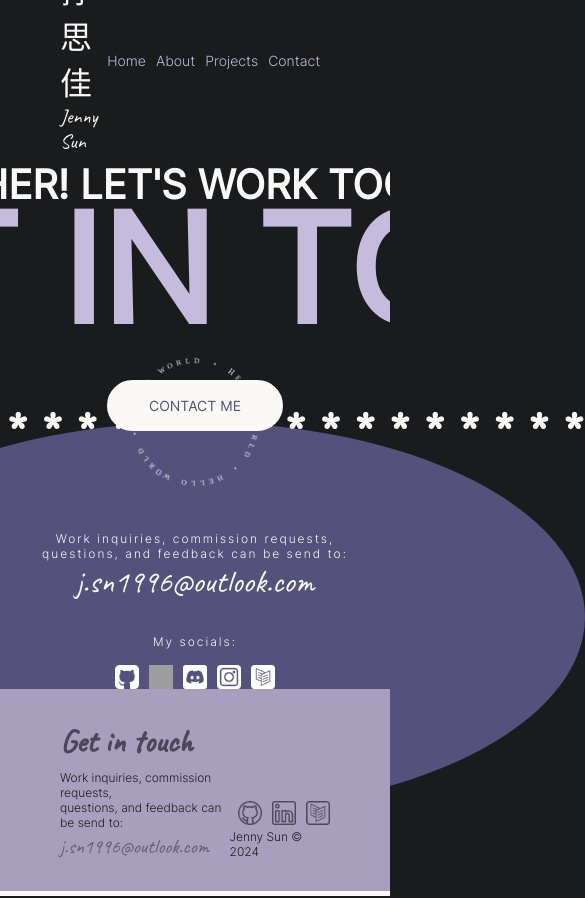
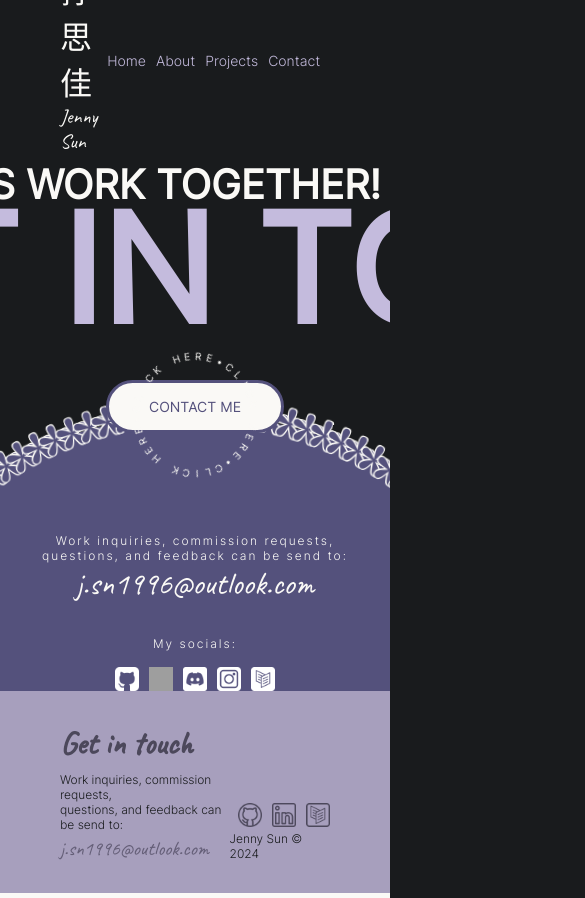
Before and after one commit to xMISSJ/portfolio, a SvelteKit app: page /contact in a window 390 px wide. Shown: the top 898 px of the page, 585 px wide, since content can reach past the window. Built offline with nearby package versions, Linux system fonts and the light colour scheme; grey boxes are pictures that could not be loaded; a web font is replaced by a local one.

Commit message:
feat: added new contact page.

```diff
--- a/src/components/CircularMarquee.svelte
+++ b/src/components/CircularMarquee.svelte
@@ -1,20 +1,31 @@
 <script lang="ts">
-  export let speed = 50;
-  export let size = 130;
-  export let font = 0.7;
-  export let text = "Hello World";
-  export let repeat = 3;
-  export let separator = " • ";
+  export let speed: number = 50;
+  export let size: number = 130;
+  export let fontFamily: string = `"Inter"`;
+  export let fontSize: number = 10;
+  export let color: string = "var(--color-dark-lilac)";
+  export let text: string = "Hello World";
+  export let repeat: number = 3;
+  export let separator: string | null = null;
+  export let strokeColor: string = "var(--color-off-white)";
+  export let useStroke: boolean = false;
 
-  export let array: string | any[] = [];
+  export let array: string[] = [];
   $: array = [...Array(repeat)]
-    .map((_) => [...text].concat([...separator]))
+    .map((_) => (separator ? [...text, separator] : [...text]))
     .flat();
 </script>
 
 <div
   class="circular-marquee"
-  style="--size: {size}px; --speed: {speed * 1000}ms; --font: {font}em"
+  style="
+    --size: {size}px;
+    --speed: {speed * 1000}ms;
+    --fontSize: {fontSize}px;
+    --fontFamily: {fontFamily};
+    --strokeColor: {useStroke ? strokeColor : null};
+    --color: {color};
+    "
 >
   {#each array as char, index}
     <div class="char" style="--angle: {`${(1 / array.length) * index}turn`}">
@@ -30,10 +41,18 @@
     height: var(--size);
     border-radius: 100%;
     animation: rotation var(--speed) linear infinite;
-    font-size: var(--font);
+    font-size: var(--fontSize);
+    text-shadow:
+      -1px -1px 0 var(--strokeColor),
+      1px -1px 0 var(--strokeColor),
+      -1px 1px 0 var(--strokeColor),
+      1px 1px 0 var(--strokeColor);
   }
 
   .char {
+    font-family: var(--fontFamily);
+    font-size: var(--fontSize);
+    color: var(--color);
     width: 1em;
     height: 100%;
     position: absolute;
--- a/src/routes/contact/+page.svelte
+++ b/src/routes/contact/+page.svelte
@@ -6,11 +6,13 @@
   import { onMount } from "svelte";
   import CircularMarquee from "../../components/CircularMarquee.svelte";
 
-  let fullString = "";
-  const repeatedChar = "\u00A0*\u00A0";
+  let fullString: string = "";
+  const repeatedChar: string = "\u00A0*\u00A0";
+  let windowWidth: number = 0;
 
   onMount(() => {
     handleRepeatedChar();
+    windowWidth = window.innerWidth;
   });
 
   function handleRepeatedChar() {
@@ -31,29 +33,39 @@
     const mailtoLink = `mailto:j.sn1996@outlook.com?subject=${emailSubject}`;
     window.location.href = mailtoLink;
   }
+
+  function handleResize() {
+    windowWidth = window.innerWidth;
+  }
 </script>
 
 <!-- svelte-ignore a11y-click-events-have-key-events -->
 <!-- svelte-ignore a11y-no-static-element-interactions -->
 <section id="contact-page">
   <div id="half-circle"></div>
+
   <div id="flower-chain">
-    <Typography variant="h1" type="title5">
-      {fullString}
-    </Typography>
-  </div>
-
-  <div id="test">
-    <CircularMarquee />
+    <CircularMarquee
+      text="***************"
+      size={windowWidth * 2}
+      fontFamily={`"Serif Display"`}
+      fontSize={75}
+      repeat={8}
+      speed={500}
+      useStroke={true}
+    />
   </div>
 
   <div id="marquee-container">
     <Spacer multiplier={10} />
-    <Marquee repeat={10} duration={25} reverse={true}>
-      <Typography variant="h1" type="title4">
-        {"Let's work together!\u00A0".toUpperCase()}
-      </Typography>
-    </Marquee>
+    <div id="static-marquee">
+      <Marquee repeat={10} duration={0} reverse={true}>
+        <Typography variant="h1" type="title4">
+          {"Let's work together!\u00A0".toUpperCase()}
+        </Typography>
+      </Marquee>
+    </div>
+
     <div id="main-marquee">
       <Marquee repeat={5} duration={20}>
         <Typography
@@ -68,6 +80,15 @@
   </div>
   <div id="contact-container">
     <Spacer multiplier={5} />
+
+    <div id="circular-text">
+      <CircularMarquee
+        text="Click here"
+        separator=" • "
+        color="var(--color-off-white)"
+      />
+    </div>
+
     <div id="contact-button">
       {"Contact me".toUpperCase()}
     </div>
@@ -86,26 +107,30 @@
   </div>
 </section>
 
+<svelte:window on:resize={handleResize} />
+
 <style lang="scss">
-  #test {
-    left: 50vw;
-    top: 50vh;
-    position: absolute;
-    transform: translate(-50%, -50%);
-  }
   #contact-page {
     display: flex;
+    width: 100vw;
+    height: 100%;
     flex-direction: column;
+    overflow: hidden;
+    position: relative;
   }
 
   #half-circle {
     width: 200vw;
-    height: 100vw;
+    height: 200vw;
     background-color: var(--color-dark-lilac);
     position: absolute;
-    top: 50vh;
+    top: 35vh;
     left: -50vw;
     border-radius: 50%;
+  }
+
+  #static-marquee {
+    margin-left: -75px;
   }
 
   #main-marquee {
@@ -113,7 +138,16 @@
   }
 
   #flower-chain {
-    top: calc(50vh - 20px);
+    top: 30vh;
+    left: -50vw;
+    position: absolute;
+  }
+
+  #circular-text {
+    top: 35vh;
+    left: 50vw;
+
+    transform: translate(-50%, -50%);
     position: absolute;
   }
 
@@ -145,12 +179,13 @@
     background-color: var(--color-off-white);
     padding: 15px 40px;
     cursor: pointer;
-    border: 2px solid var(--color-off-white);
+    border: 3px solid var(--color-dark-lilac);
     transition: transform 0.3s;
 
     &:hover {
       color: var(--color-off-white);
       background-color: var(--color-dark-lilac);
+      border: 2px solid var(--color-off-white);
       transform: scale(1.1);
     }
   }
```
